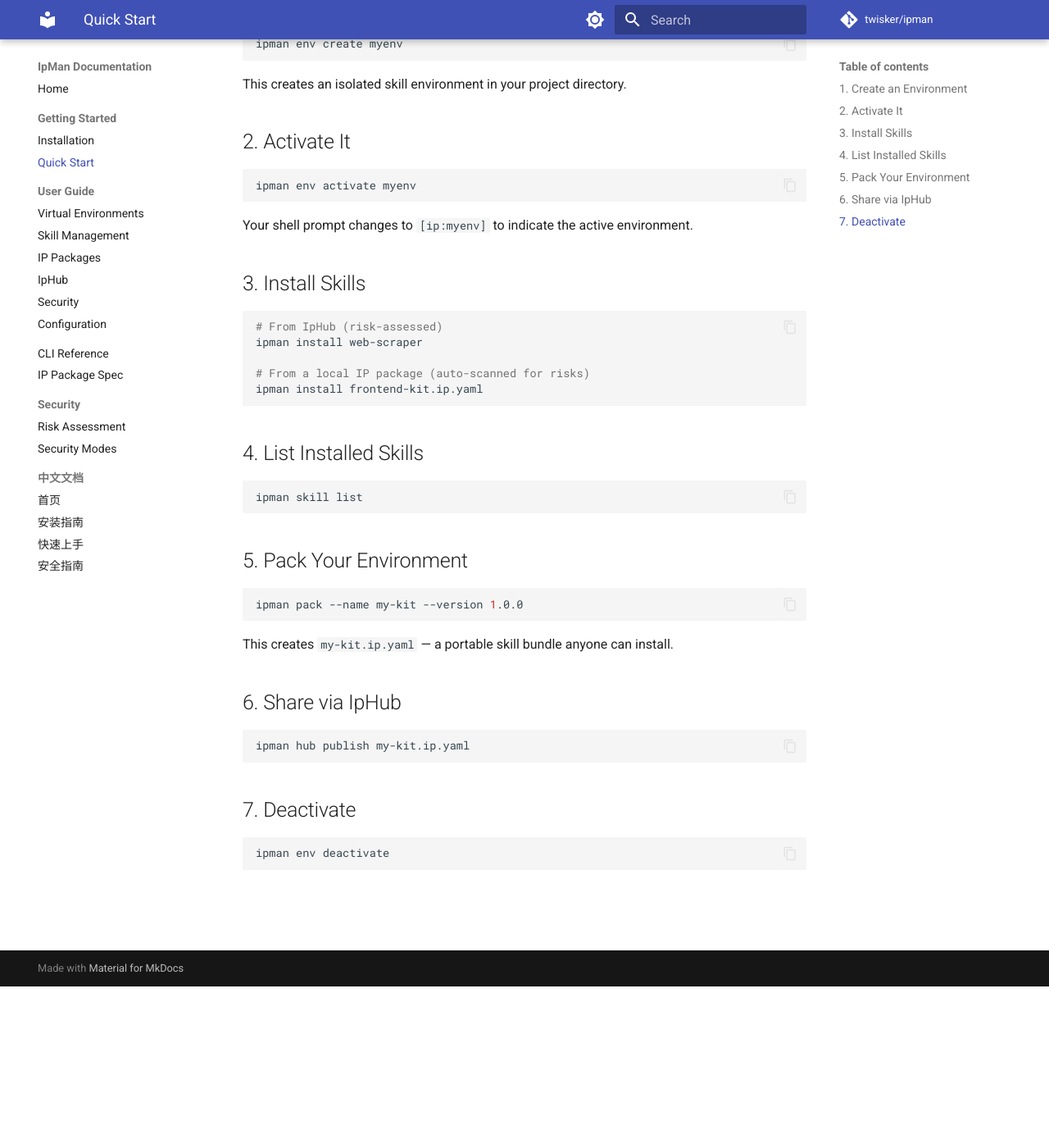
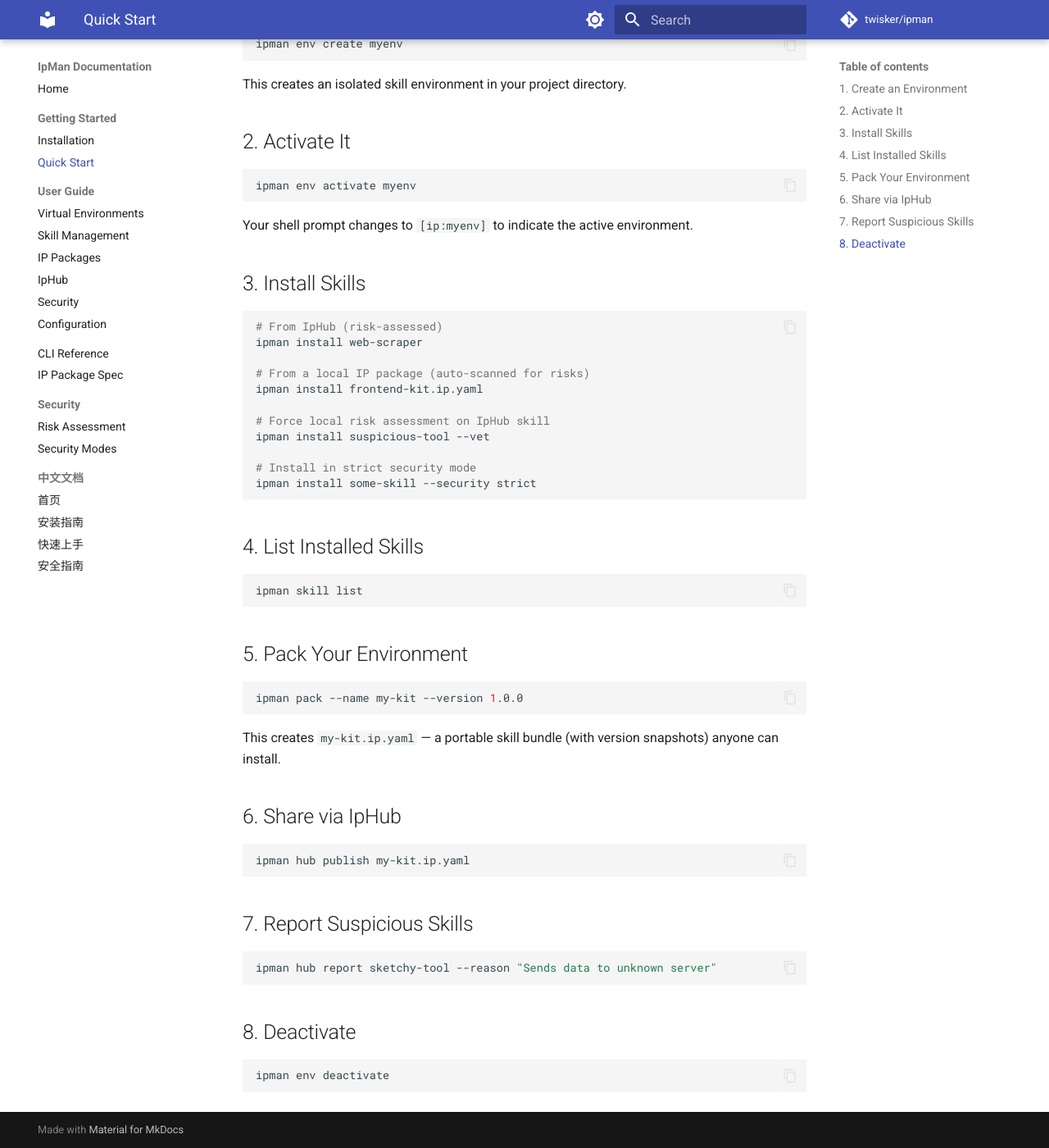
Before and after one commit to twisker/ipman, an MkDocs documentation site: the page built from docs-src/getting-started/quickstart.md, in a window 1280 px wide and 1400 px high, scrolled down 197 px. Shown: the whole window at 82% size. Built offline with MkDocs 1.6.1 and Material for MkDocs 9.7.7, drawn with Linux system fonts in a browser that asks for light colours; comment, search, counter and statistics services are not loaded.

Commit message:
docs: 文档更新反映最新进度
- ip-package-spec: 新增 skill version 可选字段说明
- guide/packages: 示例中展示 version 字段
- guide/skills: 补充 skill list 输出格式（id@marketplace）
- quickstart (EN): 同步中文版，新增安全参数和举报示例

Co-Authored-By: Claude Opus 4.6 (1M context) <noreply@anthropic.com>

````diff
--- a/docs-src/getting-started/quickstart.md
+++ b/docs-src/getting-started/quickstart.md
@@ -24,6 +24,12 @@ ipman install web-scraper
 
 # From a local IP package (auto-scanned for risks)
 ipman install frontend-kit.ip.yaml
+
+# Force local risk assessment on IpHub skill
+ipman install suspicious-tool --vet
+
+# Install in strict security mode
+ipman install some-skill --security strict
 ```
 
 ## 4. List Installed Skills
@@ -38,7 +44,7 @@ ipman skill list
 ipman pack --name my-kit --version 1.0.0
 ```
 
-This creates `my-kit.ip.yaml` — a portable skill bundle anyone can install.
+This creates `my-kit.ip.yaml` — a portable skill bundle (with version snapshots) anyone can install.
 
 ## 6. Share via IpHub
 
@@ -46,7 +52,13 @@ This creates `my-kit.ip.yaml` — a portable skill bundle anyone can install.
 ipman hub publish my-kit.ip.yaml
 ```
 
-## 7. Deactivate
+## 7. Report Suspicious Skills
+
+```bash
+ipman hub report sketchy-tool --reason "Sends data to unknown server"
+```
+
+## 8. Deactivate
 
 ```bash
 ipman env deactivate
````
Also changed, not shown: docs-src/guide/packages.md (+4 -0 lines), docs-src/guide/skills.md (+9 -0 lines), docs-src/ip-package-spec.md (+2 -1 lines), 1 other file.
